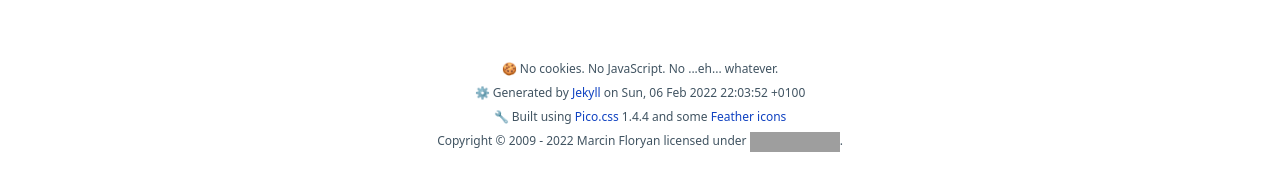
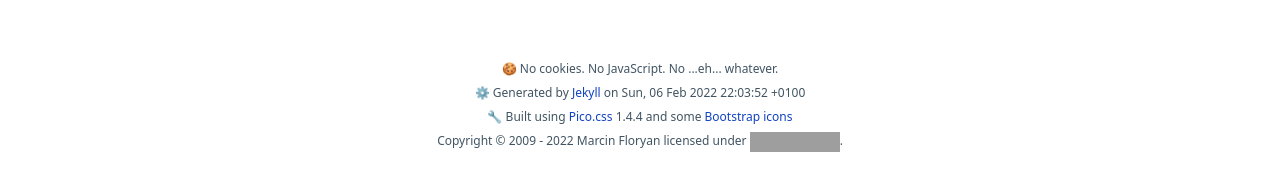
Before and after one commit to mfloryan/marcin.floryan.se, a Jekyll site: the page built from index.html, in a window 1280 px wide and 900 px high, scrolled down 2087 px. Shown: the part 667-858 px from the top of the window. Built offline with Jekyll 4.4.1, drawn with Linux system fonts in a browser that asks for light colours; grey boxes are pictures that could not be loaded.

Commit message:
Correct attribution of icon source

```diff
--- a/_includes/footer.html
+++ b/_includes/footer.html
@@ -2,7 +2,7 @@
     <small>
     <div>🍪 No cookies. No JavaScript. No ...eh... whatever.</div>
     <div>⚙️ Generated by <a href="https://jekyllrb.com/">Jekyll</a> on {{ site.time | date_to_rfc822 }}</div>
-    <div>🔧 Built using <a href="https://picocss.com/">Pico.css</a> 1.4.4 and some <a href="https://feathericons.com/">Feather icons</a></div>
+    <div>🔧 Built using <a href="https://picocss.com/">Pico.css</a> 1.4.4 and some <a href="https://icons.getbootstrap.com/" target="_blank">Bootstrap icons</a></div>
     <div>Copyright &copy; 2009 - 2022 Marcin Floryan licensed under <a rel="license" href="{% link license.html %}"><img alt="Creative Commons Licence" class="cc-logo" src="https://licensebuttons.net/l/by-nc-sa/4.0/80x15.png"></a>.</div>
     </small>
 </footer>
```
